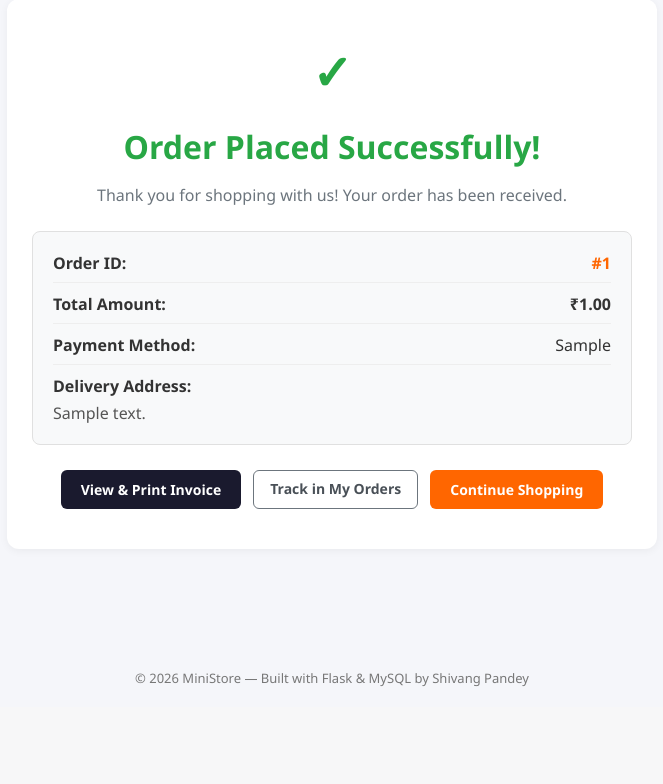
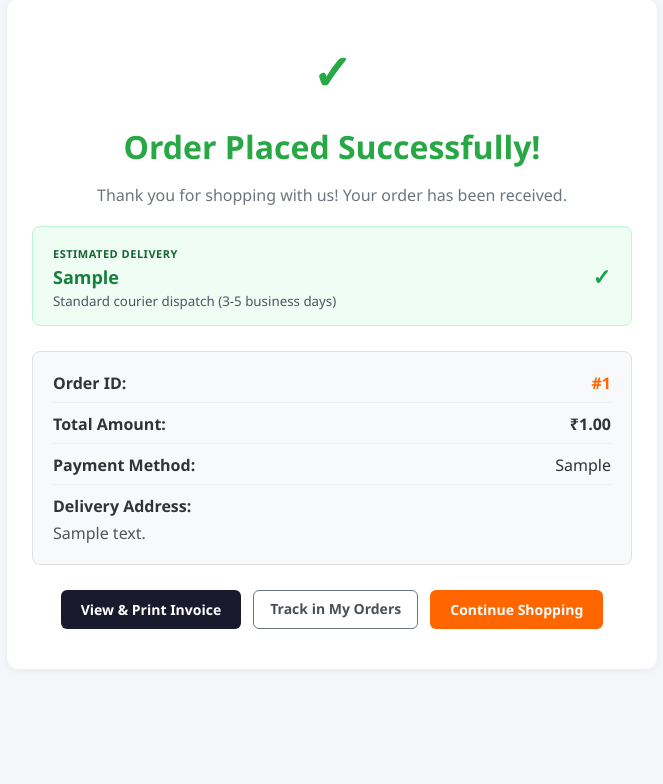
Before and after one commit to ShivangWithCode/ecommerce-mini-store, a Flask app: template templates/order_success.html in a window 1280 px wide. Shown: the part 121-905 px from the top of the page, without its empty margins (308-971 px from the left). Before the commit the page ends 808 px from the top, so only its background shows below. Run offline with Flask 3, Linux system fonts and the light colour scheme; the template is opened without the code that fills it: most values are stand-ins (such as "Sample title", 1, 10 or a date in 2020).

Commit message:
Add Estimated Delivery Date across product detail, checkout, order success, invoice, and order history

```diff
--- a/app.py
+++ b/app.py
@@ -5,10 +5,23 @@ from werkzeug.utils import secure_filename
 import mysql.connector
 from functools import wraps
 from dotenv import load_dotenv
+from datetime import datetime, timedelta
 import os
 import time
 
 load_dotenv()
+
+def calculate_estimated_delivery(order_date, days=4):
+    if not order_date:
+        return "3-5 Business Days"
+    try:
+        if isinstance(order_date, str):
+            dt = datetime.strptime(order_date, '%Y-%m-%d %H:%M:%S')
+        else:
+            dt = order_date
+        return (dt + timedelta(days=days)).strftime('%a, %d %b %Y')
+    except Exception:
+        return "3-5 Business Days"
 
 
 def login_required(f):
@@ -541,7 +554,8 @@ def order_success(order_id):
         flash("Order not found.")
         return redirect(url_for('home'))
 
-    return render_template('order_success.html', order=order)
+    est_delivery = calculate_estimated_delivery(order['order_date'], days=4)
+    return render_template('order_success.html', order=order, estimated_delivery=est_delivery)
 
 @app.route('/order/invoice/<int:order_id>')
 @app.route('/invoice/<int:order_id>', endpoint='view_invoice')
@@ -582,7 +596,8 @@ def order_invoice(order_id):
     items = cursor.fetchall()
     connection.close()
 
-    return render_template('invoice.html', order=order, items=items)
+    est_delivery = calculate_estimated_delivery(order['order_date'], days=4)
+    return render_template('invoice.html', order=order, items=items, estimated_delivery=est_delivery)
 
 @app.route('/orders')
 @login_required
@@ -598,6 +613,7 @@ def order_history():
     orders = cursor.fetchall()
 
     for order in orders:
+        order['estimated_delivery'] = calculate_estimated_delivery(order['order_date'], days=4)
         cursor.execute("""
             SELECT products.name, order_items.quantity, order_items.price
             FROM order_items
--- a/templates/checkout.html
+++ b/templates/checkout.html
@@ -87,6 +87,10 @@
                     <span>Delivery Charges</span>
                     <span style="color: #28a745; font-weight: 600;">FREE</span>
                 </div>
+                <div class="price-row">
+                    <span>Estimated Delivery</span>
+                    <span style="color: #15803d; font-weight: 600;">3-5 Business Days</span>
+                </div>
                 <hr style="border: 0; border-top: 1px solid var(--border); margin: 12px 0;">
                 <div class="price-row total-row">
                     <strong>Total Amount</strong>
--- a/templates/invoice.html
+++ b/templates/invoice.html
@@ -19,6 +19,9 @@
                 <h2 style="margin: 0; font-size: 20px;">INVOICE</h2>
                 <div style="margin-top: 4px; font-size: 14px;"><strong>Invoice #:</strong> MS-{{ order.id }}</div>
                 <div style="font-size: 13px;" class="text-muted"><strong>Date:</strong> {{ order.order_date }}</div>
+                {% if estimated_delivery %}
+                <div style="font-size: 13px; color: #15803d; margin-top: 3px;"><strong>Estimated Delivery:</strong> {{ estimated_delivery }}</div>
+                {% endif %}
                 <div style="margin-top: 5px;">
                     <span class="badge badge-{{ order.status|lower }}">{{ order.status }}</span>
                 </div>
--- a/templates/order_success.html
+++ b/templates/order_success.html
@@ -6,6 +6,15 @@
     <div style="font-size: 48px; color: var(--success); font-weight: bold; margin-bottom: 10px;">&#10003;</div>
     <h1 style="color: var(--success); margin-bottom: 5px;">Order Placed Successfully!</h1>
     <p class="text-muted" style="font-size: 16px;">Thank you for shopping with us! Your order has been received.</p>
+
+    <div style="background: #f0fdf4; border: 1px solid #bbf7d0; border-radius: 8px; padding: 14px 20px; margin: 20px 0; text-align: left; display: flex; align-items: center; justify-content: space-between;">
+        <div>
+            <span style="font-size: 11px; font-weight: 700; text-transform: uppercase; color: #166534; letter-spacing: 0.5px;">Estimated Delivery</span>
+            <div style="font-size: 18px; font-weight: 700; color: #15803d; margin-top: 2px;">{{ estimated_delivery }}</div>
+            <small style="color: #4b5563;">Standard courier dispatch (3-5 business days)</small>
+        </div>
+        <div style="font-size: 22px; color: #16a34a; font-weight: bold;">&#10003;</div>
+    </div>
 
     <div style="background: #f8f9fa; border: 1px solid var(--border); border-radius: 8px; padding: 20px; margin: 25px 0; text-align: left;">
         <div style="display: flex; justify-content: space-between; margin-bottom: 10px; border-bottom: 1px solid #eee; padding-bottom: 8px;">
--- a/templates/product_detail.html
+++ b/templates/product_detail.html
@@ -28,6 +28,9 @@
         {% else %}
             <a href="{{ url_for('add_to_cart', product_id=product.id) }}" class="btn">Add to Cart</a>
         {% endif %}
+        <p style="font-size: 0.85rem; color: #64748b; margin-top: 14px; border-top: 1px dashed #e2e8f0; padding-top: 10px;">
+            <strong>Estimated Delivery:</strong> Dispatches within 24 hours (3-5 business days)
+        </p>
     </div>
 </div>
 {% endblock %}
```
Also changed, not shown: templates/order_history.html (+9 -0 lines).
